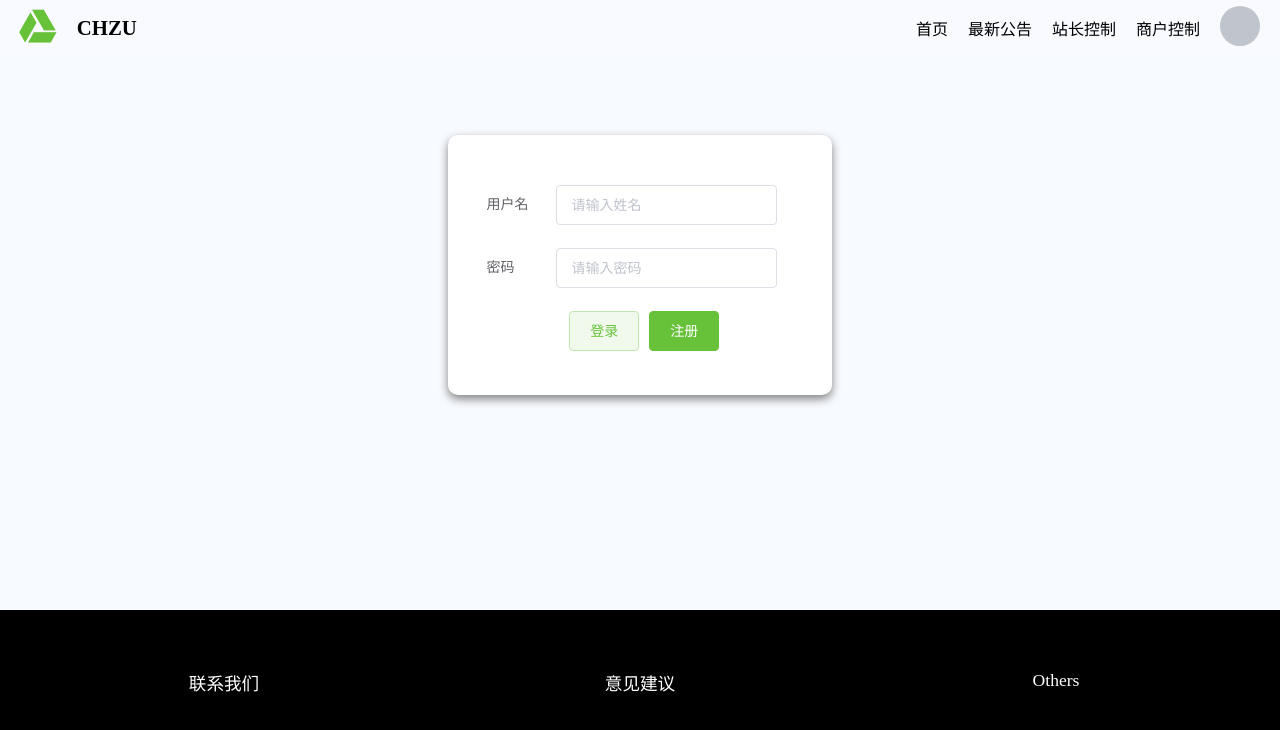
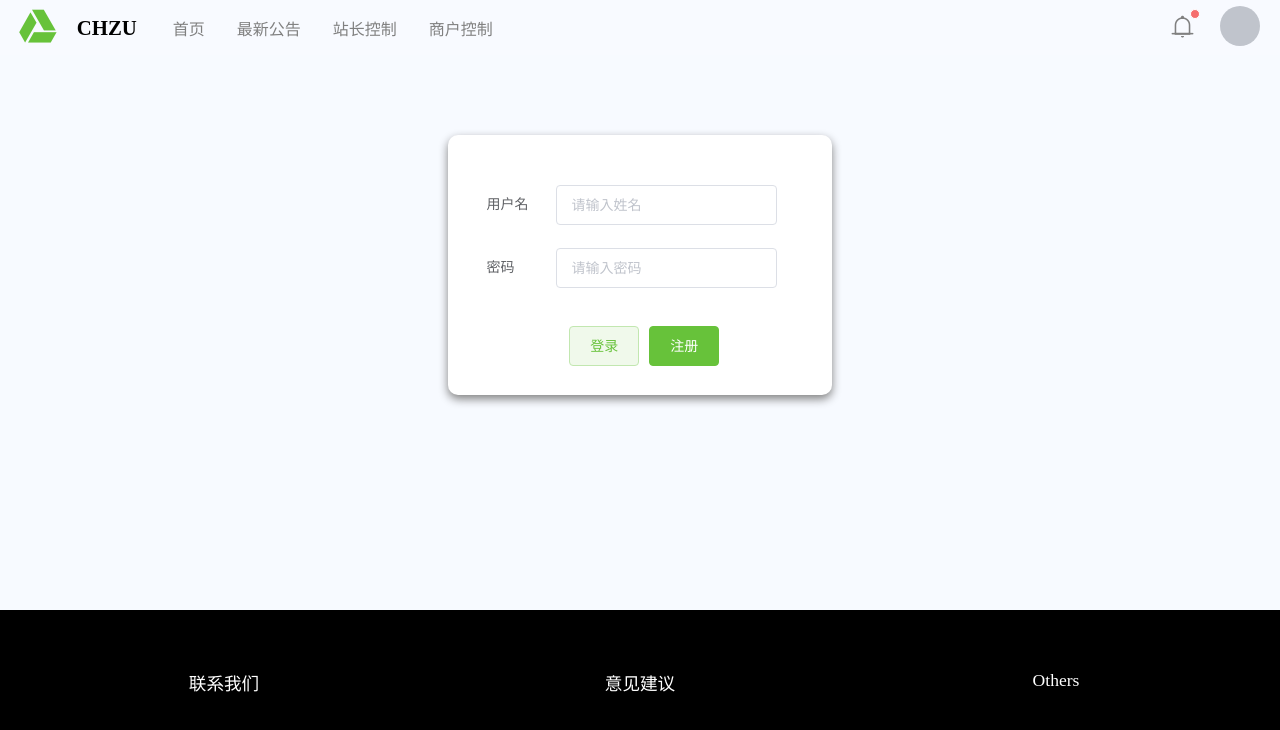
Before and after one commit to jiash1998/GrabageCollection, a Vue app: page /signin in a window 1280 px wide. Shown: the top 730 px of the page. Built offline with nearby package versions, Linux system fonts and the light colour scheme.

Commit message:
20.02.14Modify

```diff
--- a/src/App.vue
+++ b/src/App.vue
@@ -23,9 +23,13 @@
         <div class="contralItems">
           <router-link tag="span" to="/merchartContral">商户控制</router-link>
         </div>
-        <!-- <div class="contralItems">
-          <router-link tag="span" to="/Custom">定制服务</router-link>
-        </div>-->
+      </div>
+      <div class="header_other">
+        <div class="prompt">
+          <el-badge :is-dot="isDot">
+            <i class="el-icon-bell"></i>
+          </el-badge>
+        </div>
         <div class="contralItems">
           <el-dropdown @command="handleCommand">
             <el-avatar>{{$store.state.username}}</el-avatar>
@@ -52,7 +56,8 @@ export default {
   data() {
     return {
       headFix: false,
-      offsetTop: 0
+      offsetTop: 0,
+      isDot:true
     };
   },
   created() {
--- a/src/assets/css/app.scss
+++ b/src/assets/css/app.scss
@@ -1,21 +1,22 @@
-$headHeight:55px;
+$headHeight: 55px;
 body {
   margin: 0;
   padding: 0;
   cursor: pointer;
 
-.headFixed{
+  .headFixed {
     position: fixed;
     z-index: 999;
     top: 0;
-}
+  }
   .head {
     width: 100%;
     display: flex;
+    // background-color: black;
     .logo {
       width: 6%;
       height: $headHeight;
-      background-color: #F8FAFF;
+      background-color: #f8faff;
       // flex实现垂直水平居中
       display: flex;
       flex-direction: column;
@@ -30,10 +31,11 @@ body {
     }
 
     .head-center {
-      background-color: #F8FAFF;
-      width: 64%;
+      background-color: #f8faff;
+      // background-color: yellow;
+      width: 5%;
       height: $headHeight;
-      min-width: 200px;
+      min-width: 60px;
       span {
         display: inline-block;
         // color: #2f495e;
@@ -45,17 +47,54 @@ body {
     }
 
     .head-contral {
-      // background-color: #F7FAFF;
+      // background-color: pink;
       display: flex;
-      background-color: #F8FAFF;
+      background-color: #f8faff;
       width: 30%;
       height: $headHeight;
       min-width: 250px;
       align-items: center;
       justify-content: space-evenly;
-      .contralItems{
+      color: gray;
+
+      .contralItems {
         // background-color: bisque;
         font-size: 1em;
+      }
+
+      .contralItems:hover{
+        color: black;
+      }
+    }
+
+    //41%width已用
+    .header_other {
+      display: flex;
+      align-items: center;
+      justify-content: flex-end;
+      width: 59%;
+      background-color: #f8faff;
+      height: $headHeight;
+
+      .prompt {
+        height: $headHeight;
+        // background-color: yellow;
+        display: flex;
+        align-items: center;
+        //字体大小为图标大小
+        font-size: 25px;
+        color: gray;
+        margin-right: 25px;
+      }
+
+      .prompt:hover{
+        color: black;
+      }
+
+      .contralItems {
+        // background-color: bisque;
+        margin-right: 20px;
+        font-size: .7em;
       }
     }
   }
--- a/src/assets/css/signin.scss
+++ b/src/assets/css/signin.scss
@@ -18,6 +18,10 @@
       margin-top: 50px;
       .el-form-item {
         margin-left: 10%;
+
+        .el-button{
+          margin-top: 15px;
+        }
       }
     }
   }
--- a/src/assets/css/son1custom.scss
+++ b/src/assets/css/son1custom.scss
@@ -1,6 +1,6 @@
 #custom_body {
   width: 100%;
-  height: 1700px;
+  height: 1550px;
   background-color: #f7faff;
 
   .custom_introduce {
@@ -169,28 +169,52 @@
 
   .custom_main {
     width: 100%;
-    height: 1100px;
-    background-color: #fff;
+    height: 950px;
+    background-color: #f7faff;
+    margin-top: 30px;
     display: flex;
     justify-content: center;
     align-items: center;
 
     #custom_main_con {
-      width: 60%;
-      height: 1050px;
+      width: 80%;
+      height: 900px;
+      border-radius: 5px;
+      background-color: #fff;
       .map-area {
-        width: 90%;
-        height: 350px;
+        width: 82.5%;
+        height: 300px;
+        margin-bottom: 20px;
+        border-radius: 5px;
       }
       h3 {
         margin-left: 45%;
       }
-      .el-form-item {
-        .el-input {
-          // margin-left: 50px;
-           width: 80%;
+      .el-form {
+        width: 100%;
+        margin: 0 10% 0 10%;
+        .el-form-item {
+          .el-input {
+            // margin-left: 50px;
+            width: 80%;
+          }
         }
       }
     }
   }
 }
+
+.foot {
+      width: 100%;
+      height: 50px;
+      background-color: #f0f3f7;
+      display: flex;
+      justify-content: center;
+      align-items: center;
+
+      p {
+        display: inline;
+        color: gray;
+        font-size: 0.7em;
+      }
+    }
--- a/src/assets/css/son2Test.scss
+++ b/src/assets/css/son2Test.scss
@@ -180,14 +180,11 @@ $pLineheight: 9px;
         .el-table {
           height: 270px;
           overflow: auto;
-          .table_expand {
-            label {
-              color: red;
-            }
-            .el-form-item {
-              height: 20px;
-            }
-          }
+        //   .table_expand {
+        //     label {
+        //       color: red;
+        //     }
+        //   }
         }
 
         .table_expand label {
--- a/src/assets/css/son3Feedback.scss
+++ b/src/assets/css/son3Feedback.scss
@@ -1,11 +1,12 @@
 .body{
     width: 100%;
-    height: 400px;
+    // min-height:450px;
+    height: auto;
     // background-color:pink;
 
     .feedbackForm{
         width: 80%;
-        height: 200px;
+        height: 230px;
         margin: 0px 10% 0 10%;
 
         .el-form{
@@ -21,7 +22,7 @@
 
     .instructions{
         width: 80%;
-        height: 200px;
+        height: 190px;
         margin: 0 10% 0 10%;
         // background-color:goldenrod;
 
@@ -34,3 +35,18 @@
         }
     }
 }
+
+.foot {
+      width: 100%;
+      height: 50px;
+      background-color: #f0f3f7;
+      display: flex;
+      justify-content: center;
+      align-items: center;
+
+      p {
+        display: inline;
+        color: gray;
+        font-size: 0.7em;
+      }
+    }
--- a/src/views/Contral/son4Custom.vue
+++ b/src/views/Contral/son4Custom.vue
@@ -1,53 +1,22 @@
 <template>
-  <div class="map-area" :id="mapId"></div>
 </template>
 <script>
 import loadBMap from "../../map";
 export default {
   data() {
     return {
-      mapId: "BMap-" + parseInt(Date.now() + Math.random()),
-      myMap: null
+
     };
   },
   mounted() {
     this.initMap();
   },
   methods: {
-    initMap() {
-      loadBMap("faARwTpILZCsY9S5GUKe6LL2ILicSoDX")
-        .then(() => {
-          // 百度地图API功能
-          var map = new BMap.Map(this.mapId);
-          var point = new BMap.Point(118.323509, 32.282115);
-          map.centerAndZoom(point, 18);
-          map.enableScrollWheelZoom(true); //开启鼠标滚轮缩放
-          //地址解析
-          var myGeo = new BMap.Geocoder();
-          // 将地址解析结果显示在地图上,并调整地图视野
-          myGeo.getPoint(
-            "滁州市南谯区丰乐大道1497-20号么么时光花样小海鲜",
-            function(point) {
-              if (point) {
-                map.centerAndZoom(point, 18);
-                map.addOverlay(new BMap.Marker(point));
-              } else {
-                alert("您选择地址没有解析到结果!");
-              }
-            },
-            "滁州市"
-          );
-        })
-        .catch(err => {
-          console.log("地图加载失败");
-        });
-    }
+
+
   }
 };
 </script>
 <style scoped>
-.map-area {
-  width: 100%;
-  height: 500px;
-}
+
 </style>
--- a/src/views/merchartContral/son1Custom.vue
+++ b/src/views/merchartContral/son1Custom.vue
@@ -52,7 +52,7 @@
             <el-form-item label="经营类型" prop="type">
               <el-input v-model="custom.type" placeholder="输入店铺类型，如：奶茶店、网咖、烧烤店等"></el-input>
             </el-form-item>
-            <!-- <div class="map-area" :id="mapId"></div> -->
+            <div class="map-area" :id="mapId"></div>
             <el-form-item label="店铺地址" prop="address">
               <el-cascader
                 :options="options"
@@ -95,7 +95,10 @@
         </div>
       </div>
     </div>
-    <public-food></public-food>
+    <!-- <public-food></public-food> -->
+    <div class="foot">
+      <p>Copyright © 2020 CHZU（滁州）资源回收有限公司 ｜ ICP证皖B2-20160559</p>
+    </div>
   </div>
 </template>
 
--- a/src/views/merchartContral/son2_2Manager.vue
+++ b/src/views/merchartContral/son2_2Manager.vue
@@ -292,6 +292,7 @@ export default {
             break;
           default:
             console.log("别看了");
+            // this.steps = 1;
             break;
         }
         // if (this.editorCus[i] == "已付款") {
--- a/src/views/merchartContral/son3Feedback.vue
+++ b/src/views/merchartContral/son3Feedback.vue
@@ -15,7 +15,10 @@
         <p v-for="(item,index) in instructions" :key="index">{{item}}</p>
       </div>
     </div>
-    <public-foot></public-foot>
+    <!-- <public-foot></public-foot> -->
+    <div class="foot">
+      <p>Copyright © 2020 CHZU（滁州）资源回收有限公司 ｜ ICP证皖B2-20160559</p>
+    </div>
   </div>
 </template>
 
@@ -35,7 +38,7 @@ export default {
         "3.如果情况紧急，请拨打电话：17856006144，负责人：顾一"
       ],
       feedback: {
-        username:"",
+        username: "",
         content: ""
       }
     };
@@ -61,7 +64,6 @@ export default {
         .catch(err => {
           console.log(err);
           alert("发送失败！");
-
         });
     }
   }
```
